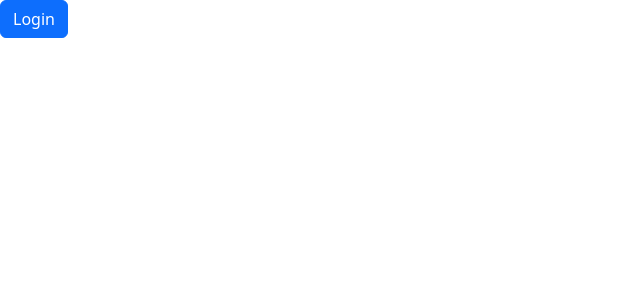
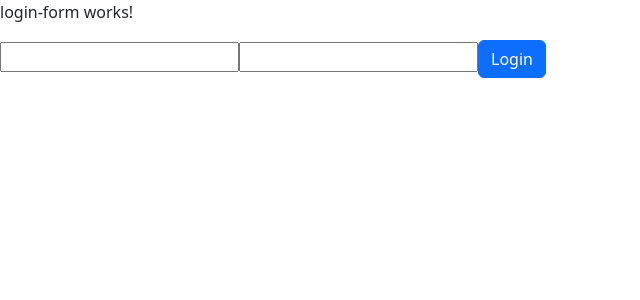
Before and after one commit to genesisscv/fit-tracker-frontend, an Angular app: page /login in a window 1280 px wide. Shown: the top 300 px of the page, without its empty margins (0-640 px from the left). Built offline with nearby package versions, Linux system fonts and the light colour scheme.

Commit message:
add login form

```diff
--- /dev/null
+++ b/src/app/pages/login/components/login-form/common/login-form-service/login-form-service.service.ts
@@ -0,0 +1,17 @@
+import { Injectable } from '@angular/core';
+import {FormBuilder, Validators} from "@angular/forms";
+
+@Injectable({
+  providedIn: 'root'
+})
+export class LoginFormService {
+
+  constructor(private formBuilder: FormBuilder) { }
+
+  public getLoginForm() {
+    return this.formBuilder.group({
+      userName: ['', Validators.required],
+      password: ['', Validators.required]
+    })
+  }
+}
--- /dev/null
+++ b/src/app/pages/login/components/login-form/login-form.component.html
@@ -0,0 +1,15 @@
+<p>login-form works!</p>
+<ng-container *ngIf="form">
+  <form formGroupName="form" (submit)="onSubmit()">
+    <label>
+      <input formControlName="userName">
+    </label>
+    <label>
+      <input formControlName="password">
+    </label>
+
+    <button type="submit" class="btn btn-primary">
+      Login
+    </button>
+  </form>
+</ng-container>
--- /dev/null
+++ b/src/app/pages/login/components/login-form/login-form.component.ts
@@ -0,0 +1,23 @@
+import {Component, OnInit} from '@angular/core';
+import {LoginFormService} from "./common/login-form-service/login-form-service.service";
+import {FormGroup} from "@angular/forms";
+
+@Component({
+  selector: 'login-form',
+  templateUrl: './login-form.component.html',
+  styleUrls: ['./login-form.component.scss']
+})
+export class LoginFormComponent implements OnInit {
+  public form: FormGroup;
+
+  constructor(private loginFormService: LoginFormService) {
+  }
+
+  ngOnInit(): void {
+    this.form = this.loginFormService.getLoginForm();
+  }
+
+  onSubmit() {
+    window.alert('submit')
+  }
+}
--- a/src/app/pages/login/login.component.html
+++ b/src/app/pages/login/login.component.html
@@ -1,3 +1 @@
-<button class="btn btn-primary">
-Login
-</button>
+<login-form></login-form>
```
Also changed, not shown: src/app/pages/login/common/login.module.ts (+5 -3 lines), src/app/pages/login/components/login-form/common/login-form.module.ts (added, +19 -0 lines), src/app/pages/login/login.component.ts (+0 -7 lines), src/app/pages/login/components/login-form/login-form.component.scss (added), 2 other files (tests, documents, lock files or other folders).
